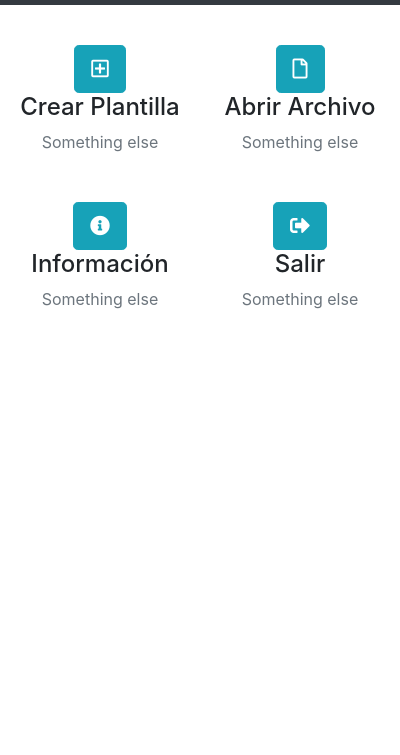
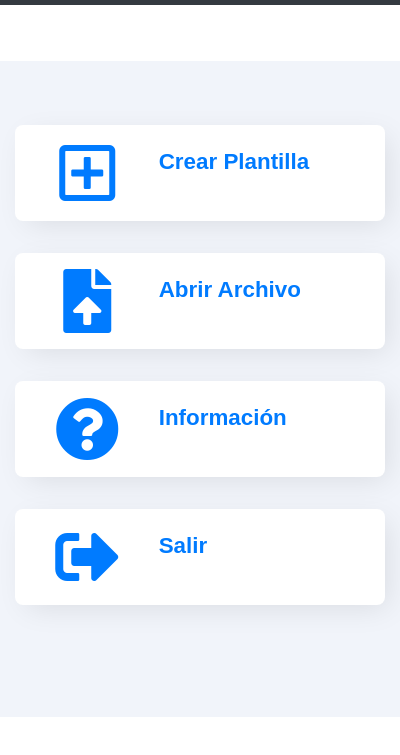
Before and after one commit to aemonge/Gui-Progress, an Electron app: page src/index.html in a window 400 px wide. Shown: the part 51-806 px from the top of the page. Drawn offline with nearby package versions, Linux system fonts and the light colour scheme; no server answers.

Commit message:
Cambio vista index + Cambios en edición frame + Retoques vistas

```diff
--- a/assets/css/frame.css
+++ b/assets/css/frame.css
@@ -72,15 +72,75 @@ hr {
 }
 .centered{
   display: flex;
-   justify-content: center;
-   align-items: center;
+  justify-content: center;
+  align-items: center;
 }
 .horizontalEqual{
   display: flex;
-  justify-content: center;
-  align-content: space-between;
+  justify-content: space-around;
 }
 .vl {
   border-left: 2px solid black;
   height: 100%;
 }
+#vars{
+  width:90%;
+}
+section {
+  padding-top: 4rem;
+  padding-bottom: 5rem;
+  background-color: #f1f4fa;
+}
+.wrap {
+  display: flex;
+  background: white;
+  padding: 1rem 1rem 1rem 1rem;
+  border-radius: 0.5rem;
+  box-shadow: 7px 7px 30px -5px rgba(0,0,0,0.1);
+  margin-bottom: 2rem;
+}
+
+.wrap:hover {
+  background: linear-gradient(135deg,#6d95ec 0%,#2f57b4 100%);
+  color: white;
+}
+
+.ico-wrap {
+  margin: auto;
+}
+
+.mbr-iconfont {
+  font-size: 4.5rem !important;
+  color: #313131;
+  margin: 1rem;
+  padding-right: 1rem;
+}
+.vcenter {
+  margin: auto;
+}
+
+.mbr-section-title3 {
+  text-align: left;
+}
+h2 {
+  margin-top: 0.5rem;
+  margin-bottom: 0.5rem;
+}
+.display-5 {
+  font-family: 'Source Sans Pro',sans-serif;
+  font-size: 1.4rem;
+}
+.mbr-bold {
+  font-weight: 700;
+}
+
+.display-6 {
+  font-family: 'Source Sans Pro',sans-serif;
+  font-size: 1re
+}
+#index{
+  margin-top: 8%;
+}
+#index a{
+  text-decoration:none;
+}
--- a/assets/js/frame.js
+++ b/assets/js/frame.js
@@ -157,7 +157,7 @@ interact('.dropzone').dropzone({
   function createNewVar(){
     winnewFrame=new BrowserWindow({
       width: 400,
-      height: 330,
+      height: 390,
       webPreferences: {
         nodeIntegration: true,
         defaultEncoding: 'UTF-8'
@@ -226,9 +226,8 @@ interact('.dropzone').dropzone({
     }
     else{
       $('.frameSelected').empty();
-      $('.frameSelected').append('<label>'+id+'</label>');
-      $('.frameSelected').append('<label> Editable futuramente</label>');
-    $('.editEnabled').show();
+      $('.frameSelected').append(' <a href="#" class="card-link"><h6 class="text-dark"><i class="far fa-edit"></i> '+id+'</h6></a>');
+      $('.editEnabled').show();
     }
 
 });
--- a/src/frame.html
+++ b/src/frame.html
@@ -20,7 +20,7 @@
       <div class="container-fluid">
         <div class="row">
           <div class="col-3 col-sm-3 placeholder">
-            <div class="row centered">
+            <div class="row centered horizontalEqual">
               <a id='crearFrame' onclick="createNewFrame()" href="#" class="btn btn-info">
                 <i class="far fa-plus-square"></i>Nuevo Frame
               </a>
@@ -30,10 +30,10 @@
             <select id="frames" name="frames" class="btn btn-dark">
               <option value="0">Seleccionar frame</option>
             </select>
-            <div class="nav-link frameSelected editEnabled"></div>
+            <div class="nav-link frameSelected card border-info editEnabled"></div>
           </div>
           <div class="col-3 col-sm-3 placeholder editEnabled">
-            <div class="row centered">
+            <div class="row centered horizontalEqual">
                 <a id="crearVar" onclick="createNewVar()" href="#" class="btn btn-info">
                     <i class="far fa-plus-square"></i> Nueva Variable
                 </a>
--- a/src/header.html
+++ b/src/header.html
@@ -9,16 +9,16 @@
 
             <ul class="navbar-nav mr-auto">
             <li class="nav-item form-inline mt-2 mt-md-0 headerOptions">
-                <a class="btn btn-outline-success my-2 my-sm-0" href="#">Generar Código </a>
+                <a class="btn btn-outline-success my-2 my-sm-0" href="#"><i class="fas fa-bug"></i> Generar Código </a>
             </li>
             <div class="vl"></div>
             <li class="nav-item form-inline mt-2 mt-md-0 headerOptions">
-                <a class="btn btn-outline-primary my-2 my-sm-0" href="#">Guardar Plantilla </a>
+                <a class="btn btn-outline-primary my-2 my-sm-0" href="#"><i class="fas fa-file-download"></i> Guardar Plantilla </a>
             </li>
         </ul>
 
         <div class="form-inline mt-2 mt-md-0 headerOptions">
-            <a class="btn btn-outline-info my-2 my-sm-0" href="index.html">Volver Inicio </a>
+            <a class="btn btn-outline-info my-2 my-sm-0" href="index.html"><i class="far fa-arrow-alt-circle-left"></i> Volver Inicio </a>
         </div>
         </div>
     </nav>
--- a/src/index.html
+++ b/src/index.html
@@ -12,6 +12,7 @@
   </head>
   <body>
       <div class="header" id="header"></div>
+  <!-- ANTIGUO INDEX NO BORRADO POR SI ACASO
     <div id="index">
       <div class="container-fluid">
         <div class="row">
@@ -22,14 +23,14 @@
                     <i class="far fa-plus-square"></i>
                 </a>
                 <h4>Crear Plantilla</h4>
-                <span class="text-muted">Something else</span>
+
               </div>
               <div class="col-6 col-sm-6 placeholder">
                 <a href="#" class="btn btn-info btn-lg">
                     <i class="far fa-file"></i>
                 </a>
                 <h4>Abrir Archivo</h4>
-                <span class="text-muted">Something else</span>
+
               </div>
             </section>
             <section class="row text-center placeholders">
@@ -38,19 +39,81 @@
                       <i class="fas fa-info-circle"></i>
                   </a>
                   <h4>Información</h4>
-                  <div class="text-muted">Something else</div>
+
                 </div>
                 <div class="col-6 col-sm-6 placeholder">
                   <a href="#" class="btn btn-info btn-lg">
                       <i class="fas fa-sign-out-alt"></i>
                   </a>
                   <h4>Salir</h4>
-                  <span class="text-muted">Something else</span>
+
                 </div>
               </section>
           </main>
         </div>
       </div>
+    </div>
+  -->
+  <div id="index">
+  <section>
+      <div class="container">
+          <div class="row mbr-justify-content-center">
+              <div class="col-1"></div>
+                  <div class="col-lg-5 mbr-col-md-10">
+                      <a onclick="crearPlantilla()" href="#">
+                      <div class="wrap">
+                        <div class="col-4 centered">
+                          <i class="far fa-plus-square fa-4x"></i>
+                        </div>
+                        <div class="col-8">
+                            <h2 class="mbr-fonts-style mbr-bold mbr-section-title3 display-5">Crear Plantilla</h2>
+                        </div>
+                      </div>
+                      </a>
+                  </div>
+                  <div class="col-lg-5 mbr-col-md-10">
+                      <a href="#">
+                      <div class="wrap">
+                        <div class="col-4 centered">
+                          <i class="fas fa-file-upload fa-4x"></i>
+                        </div>
+                        <div class="col-8">
+                            <h2 class="mbr-fonts-style mbr-bold mbr-section-title3 display-5">Abrir Archivo</h2>
+                        </div>
+                      </div>
+                      </a>
+                  </div>
+          </div>
+          <div class="row mbr-justify-content-center">
+              <div class="col-1"></div>
+              <div class="col-lg-5 mbr-col-md-10">
+                  <a href="#">
+                  <div class="wrap">
+                    <div class="col-4 centered">
+                      <i class="fas fa-question-circle fa-4x"></i>
+                    </div>
+                    <div class="col-8">
+                      <h2 class="mbr-fonts-style mbr-bold mbr-section-title3 display-5">Información</h2>
+                    </div>
+                  </div>
+                  </a>
+              </div>
+              <div class="col-lg-5 mbr-col-md-10">
+                  <a href="#">
+                  <div class="wrap">
+                    <div class="col-4 centered">
+                      <i class="fas fa-sign-out-alt fa-4x"></i>
+                    </div>
+                    <div class="col-8">
+                      <h2 class="mbr-fonts-style mbr-bold mbr-section-title3 display-5">Salir</h2>
+                    </div>
+                  </div>
+                </a>
+              </div>
+            </div>
+          </div>
+      </div>
+    </section>
     </div>
     <div id="designer"></div>
   </body>
```
